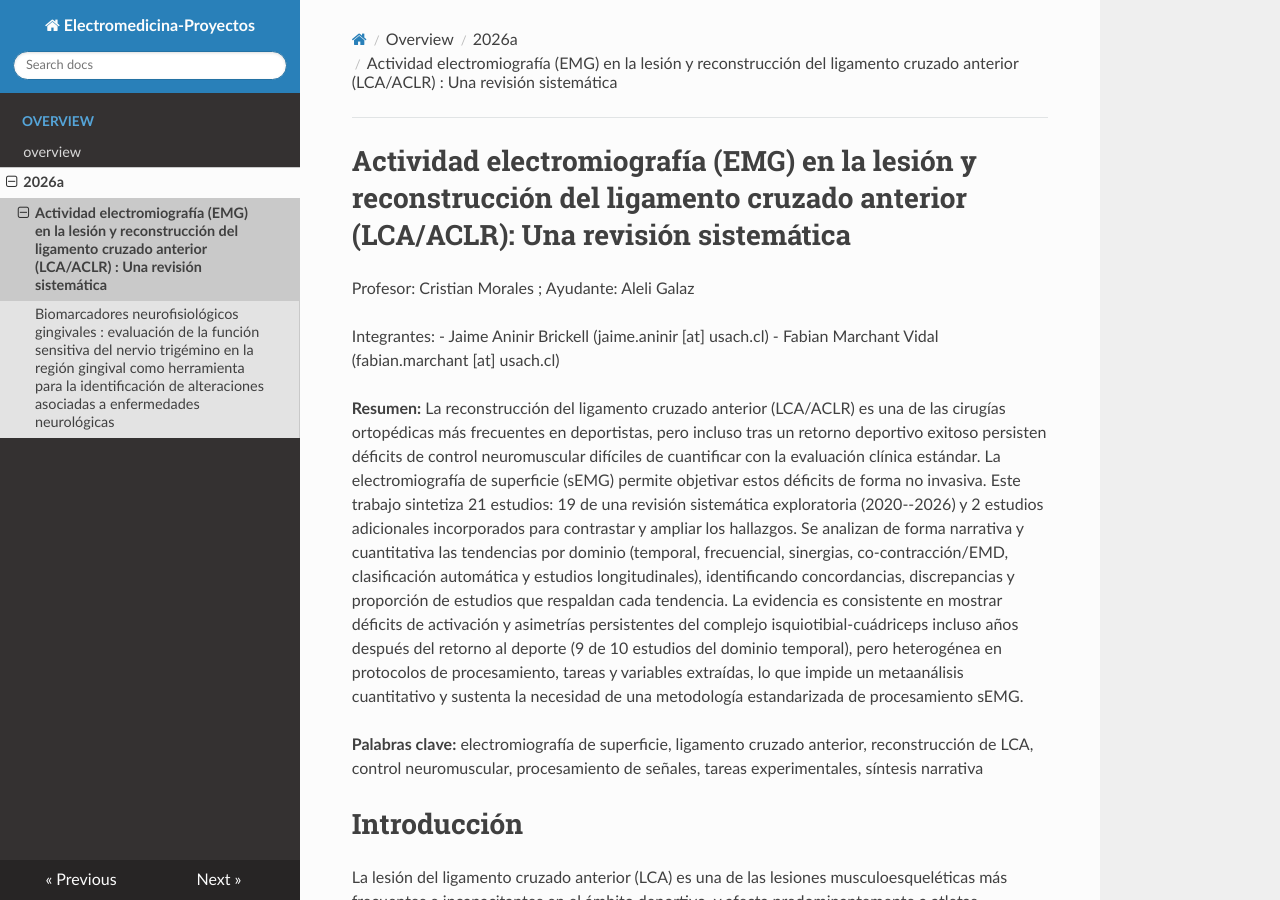
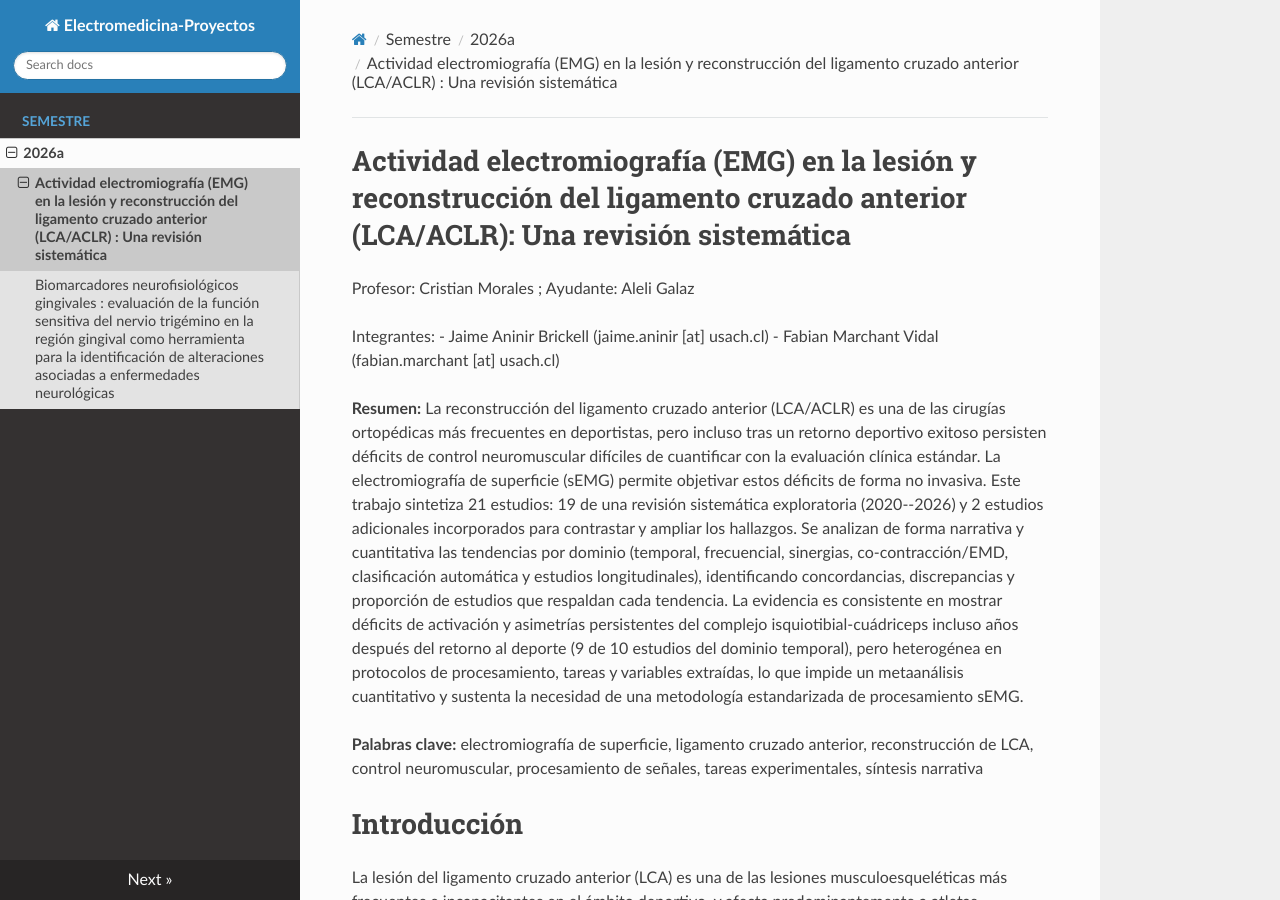
Before and after one commit to neuroeng-usach/Electromedicina-proyectos, an MkDocs documentation site: the page built from docs/2026_1/proy1/index.md, in a window 1280 px wide and 900 px high. Built offline with MkDocs 1.6.1, drawn with Linux system fonts in a browser that asks for light colours; nearby versions of some CDN libraries.

Commit message:
Update mkdocs.yml

```diff
--- a/mkdocs.yml
+++ b/mkdocs.yml
@@ -39,8 +39,7 @@ markdown_extensions:
       emoji_generator: !!python/name:material.extensions.emoji.to_svg
 
 nav:
-  - Overview:
-      - overview: overview.md
+  - Semestre:
       - 2026a:
         - "Actividad electromiografía (EMG) en la lesión y reconstrucción del ligamento cruzado anterior (LCA/ACLR) : Una revisión sistemática" : 2026_1/proy1/index.md
         - "Biomarcadores neurofisiológicos gingivales : evaluación de la función sensitiva del nervio trigémino en la región gingival como herramienta para la identificación de alteraciones asociadas a enfermedades neurológicas" : 2026_1/proy2/index.md
```
